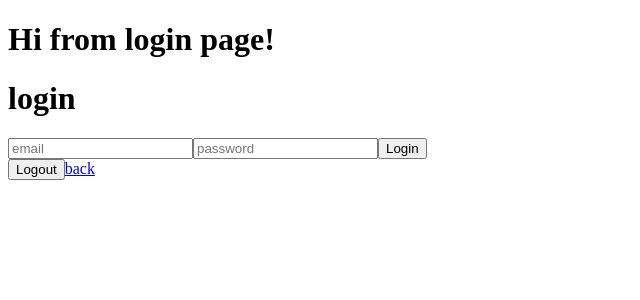
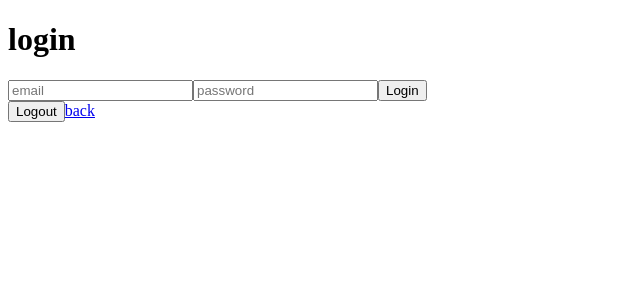
Before and after one commit to joanbosch/south-clients, a Next.js app: page /en/login in a window 1280 px wide. Shown: the top 300 px of the page, without its empty margins (0-640 px from the left). Built offline with nearby package versions, Linux system fonts and the light colour scheme; what i18next-resources-to-backend would draw is missing.

Commit message:
Login page fix

```diff
--- a/app/[lang]/login/page.tsx
+++ b/app/[lang]/login/page.tsx
@@ -5,7 +5,6 @@ export default function Login({ params: { lang } } : { params: { lang: string }
 
   return (
     <>
-      <h1>Hi from login page!</h1>
       <LoginComponent params={{
         lang: lang
       }} />
```
